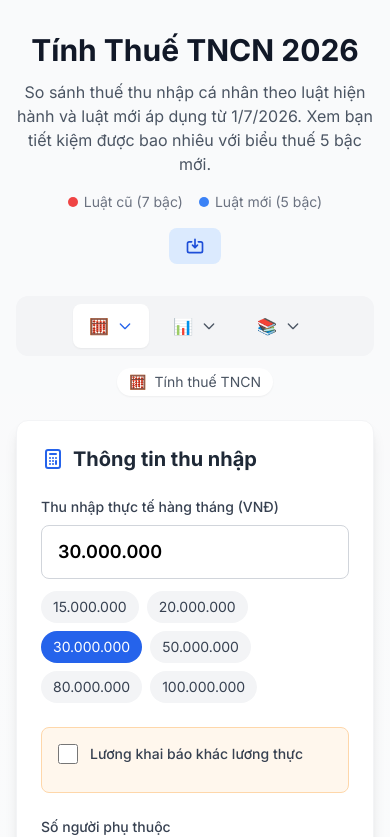
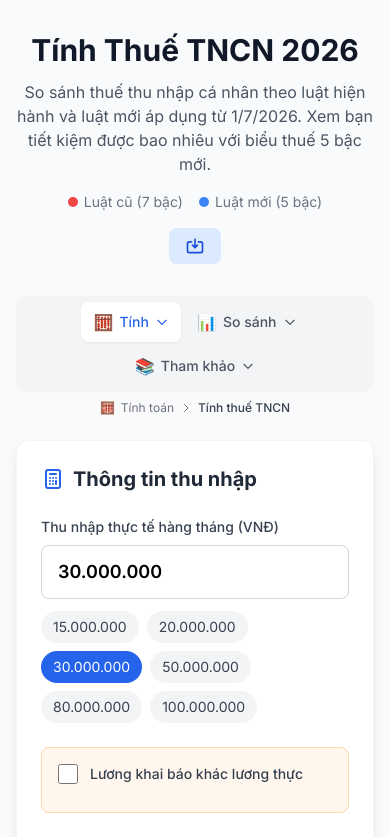
Before and after one commit to googlesky/thue-2026, a Next.js app: page / in a window 390 px wide. Shown: the top 837 px of the page. Built offline with nearby package versions, Linux system fonts and the light colour scheme.

Commit message:
Improve tab navigation UI/UX
- Fix dropdown positioning for rightmost group
- Add smooth dropdown animation
- Improve mobile experience with shorter labels
- Add breadcrumb on mobile showing group > tab
- Add keyboard support (Escape to close)
- Better accessibility with ARIA attributes

```diff
--- a/src/app/globals.css
+++ b/src/app/globals.css
@@ -32,3 +32,19 @@ body {
     @apply bg-primary-600 hover:bg-primary-700 text-white font-semibold py-3 px-6 rounded-lg transition-colors;
   }
 }
+
+/* Dropdown animation */
+@keyframes dropdown-in {
+  from {
+    opacity: 0;
+    transform: translateY(-8px);
+  }
+  to {
+    opacity: 1;
+    transform: translateY(0);
+  }
+}
+
+.dropdown-animate {
+  animation: dropdown-in 0.15s ease-out;
+}
--- a/src/components/TabNavigation.tsx
+++ b/src/components/TabNavigation.tsx
@@ -61,12 +61,6 @@ const TAB_GROUPS: TabGroup[] = [
   },
 ];
 
-// Get all tab IDs for a group
-function getGroupTabIds(groupId: string): TabType[] {
-  const group = TAB_GROUPS.find((g) => g.id === groupId);
-  return group ? group.tabs.map((t) => t.id) : [];
-}
-
 // Find which group a tab belongs to
 function findTabGroup(tabId: TabType): TabGroup | undefined {
   return TAB_GROUPS.find((group) => group.tabs.some((t) => t.id === tabId));
@@ -101,8 +95,18 @@ export default function TabNavigation({ activeTab, onTabChange }: TabNavigationP
       }
     }
 
+    function handleEscape(event: KeyboardEvent) {
+      if (event.key === 'Escape' && openDropdown) {
+        setOpenDropdown(null);
+      }
+    }
+
     document.addEventListener('mousedown', handleClickOutside);
-    return () => document.removeEventListener('mousedown', handleClickOutside);
+    document.addEventListener('keydown', handleEscape);
+    return () => {
+      document.removeEventListener('mousedown', handleClickOutside);
+      document.removeEventListener('keydown', handleEscape);
+    };
   }, [openDropdown]);
 
   const handleTabClick = (tabId: TabType) => {
@@ -110,15 +114,21 @@ export default function TabNavigation({ activeTab, onTabChange }: TabNavigationP
     setOpenDropdown(null);
   };
 
-  const activeGroup = findTabGroup(activeTab);
+  const toggleDropdown = (groupId: string) => {
+    setOpenDropdown(openDropdown === groupId ? null : groupId);
+  };
+
   const activeTabInfo = getTabInfo(activeTab);
 
   return (
     <div className="mb-6">
-      <div className="flex flex-wrap justify-center gap-2 bg-gray-100 p-2 rounded-xl">
-        {TAB_GROUPS.map((group) => {
+      {/* Navigation bar */}
+      <div className="flex justify-center">
+        <div className="inline-flex flex-wrap justify-center gap-1 sm:gap-2 bg-gray-100 p-1.5 sm:p-2 rounded-xl">
+          {TAB_GROUPS.map((group, index) => {
             const isGroupActive = group.tabs.some((t) => t.id === activeTab);
             const isOpen = openDropdown === group.id;
+            const activeTabInGroup = group.tabs.find((t) => t.id === activeTab);
 
             return (
               <div
@@ -130,17 +140,25 @@ export default function TabNavigation({ activeTab, onTabChange }: TabNavigationP
               >
                 {/* Group button */}
                 <button
-                onClick={() => setOpenDropdown(isOpen ? null : group.id)}
-                className={`px-4 py-2.5 rounded-lg font-medium transition-all flex items-center gap-2 ${
+                  onClick={() => toggleDropdown(group.id)}
+                  aria-expanded={isOpen}
+                  aria-haspopup="true"
+                  className={`px-3 sm:px-4 py-2 sm:py-2.5 rounded-lg font-medium transition-all flex items-center gap-1.5 sm:gap-2 ${
                     isGroupActive
                       ? 'bg-white text-primary-600 shadow-sm'
-                    : 'text-gray-600 hover:bg-gray-50'
+                      : 'text-gray-600 hover:bg-white/50'
                   }`}
                 >
-                <span>{group.icon}</span>
+                  <span className="text-base sm:text-lg">{group.icon}</span>
+                  <span className="text-sm sm:text-base">
+                    {/* On mobile: show active tab label if in this group, otherwise group label */}
+                    <span className="sm:hidden">
+                      {activeTabInGroup ? activeTabInGroup.label.split(' ')[0] : group.label}
+                    </span>
                     <span className="hidden sm:inline">{group.label}</span>
+                  </span>
                   <svg
-                  className={`w-4 h-4 transition-transform ${isOpen ? 'rotate-180' : ''}`}
+                    className={`w-3.5 h-3.5 sm:w-4 sm:h-4 transition-transform duration-200 ${isOpen ? 'rotate-180' : ''}`}
                     fill="none"
                     stroke="currentColor"
                     viewBox="0 0 24 24"
@@ -156,31 +174,38 @@ export default function TabNavigation({ activeTab, onTabChange }: TabNavigationP
 
                 {/* Dropdown menu */}
                 {isOpen && (
-                <div className="absolute top-full left-0 mt-1 bg-white rounded-lg shadow-lg border border-gray-200 py-1 min-w-[200px] z-50">
+                  <div
+                    className={`absolute top-full mt-1 bg-white rounded-xl shadow-xl border border-gray-200 py-1.5 min-w-[220px] z-50 dropdown-animate
+                      ${index === TAB_GROUPS.length - 1 ? 'right-0' : 'left-0 sm:left-1/2 sm:-translate-x-1/2'}
+                    `}
+                    role="menu"
+                  >
+                    <div className="px-3 py-1.5 text-xs font-semibold text-gray-400 uppercase tracking-wide">
+                      {group.label}
+                    </div>
                     {group.tabs.map((tab) => (
                       <button
                         key={tab.id}
                         onClick={() => handleTabClick(tab.id)}
-                      className={`w-full px-4 py-2.5 text-left flex items-center gap-3 transition-colors ${
+                        role="menuitem"
+                        className={`w-full px-3 py-2.5 text-left flex items-center gap-3 transition-all duration-150 ${
                           activeTab === tab.id
                             ? 'bg-primary-50 text-primary-700'
                             : 'text-gray-700 hover:bg-gray-50'
                         }`}
                       >
-                      <span>{tab.icon}</span>
-                      <span>{tab.label}</span>
+                        <span className="text-lg w-7 text-center">{tab.icon}</span>
+                        <span className="flex-1 font-medium">{tab.label}</span>
                         {activeTab === tab.id && (
                           <svg
-                          className="w-4 h-4 ml-auto text-primary-600"
-                          fill="none"
-                          stroke="currentColor"
-                          viewBox="0 0 24 24"
+                            className="w-5 h-5 text-primary-500"
+                            fill="currentColor"
+                            viewBox="0 0 20 20"
                           >
                             <path
-                            strokeLinecap="round"
-                            strokeLinejoin="round"
-                            strokeWidth={2}
-                            d="M5 13l4 4L19 7"
+                              fillRule="evenodd"
+                              d="M16.707 5.293a1 1 0 010 1.414l-8 8a1 1 0 01-1.414 0l-4-4a1 1 0 011.414-1.414L8 12.586l7.293-7.293a1 1 0 011.414 0z"
+                              clipRule="evenodd"
                             />
                           </svg>
                         )}
@@ -192,16 +217,21 @@ export default function TabNavigation({ activeTab, onTabChange }: TabNavigationP
             );
           })}
         </div>
+      </div>
 
-      {/* Current tab indicator */}
+      {/* Breadcrumb - shows group > tab on mobile */}
+      <div className="flex justify-center mt-2 sm:hidden">
         {activeTabInfo && (
-        <div className="text-center mt-3">
-          <span className="inline-flex items-center gap-2 text-sm text-gray-600 bg-white px-3 py-1 rounded-full shadow-sm">
-            <span>{activeTabInfo.icon}</span>
-            <span>{activeTabInfo.label}</span>
-          </span>
+          <div className="flex items-center gap-1.5 text-xs text-gray-500">
+            <span>{findTabGroup(activeTab)?.icon}</span>
+            <span>{findTabGroup(activeTab)?.label}</span>
+            <svg className="w-3 h-3" fill="none" stroke="currentColor" viewBox="0 0 24 24">
+              <path strokeLinecap="round" strokeLinejoin="round" strokeWidth={2} d="M9 5l7 7-7 7" />
+            </svg>
+            <span className="text-gray-700 font-medium">{activeTabInfo.label}</span>
           </div>
         )}
+      </div>
     </div>
   );
 }
```
Lines whose indentation alone changed are shown as unchanged.
